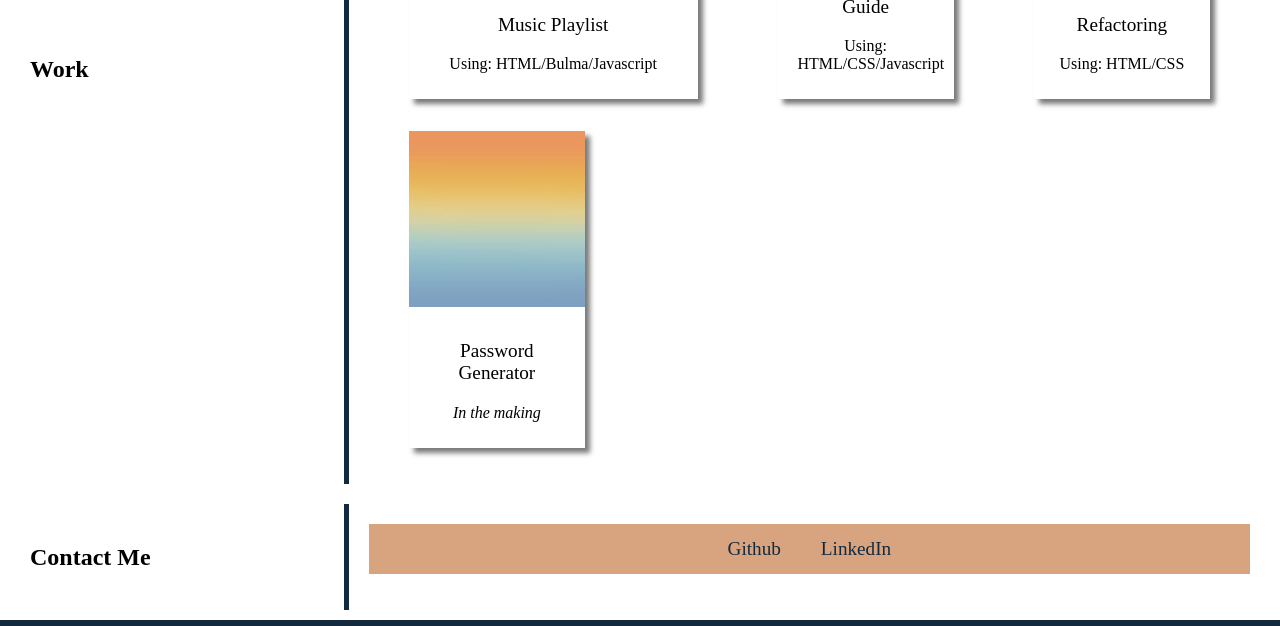
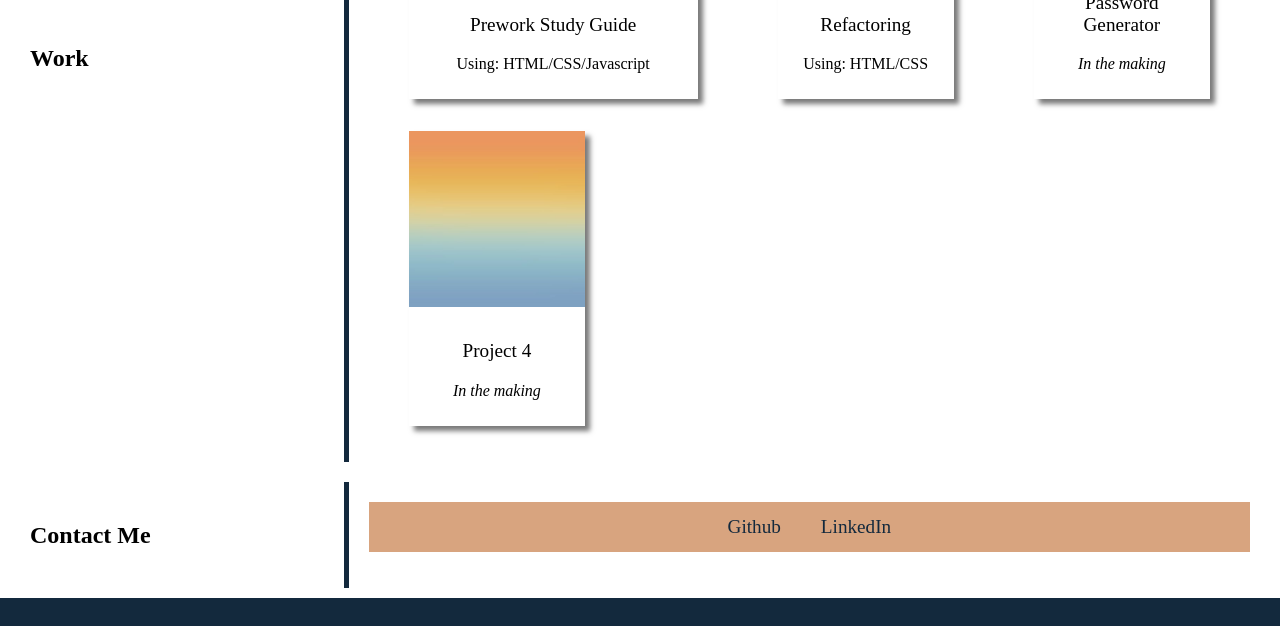
Before and after one commit to Jrodz0313/jrodz-portfolio, a plain HTML site: page index.html in a window 1280 px wide. Shown: the part 1221-1847 px from the top of the page. Drawn offline with Linux system fonts and the light colour scheme.

Commit message:
updated html

```diff
--- a/index.html
+++ b/index.html
@@ -50,16 +50,6 @@
       <section style="width:100%" class="project-section">
         <!-- used the figure tags to contain all html to then create polaroid like images in css-->
         <figure id="feature" class="polaroid">
-          <a href="https://jrodz0313.github.io/music-playlist/">
-            <img src="./assets/css/images/gradient.jpg" alt="rainbow gradient img" width="100%">
-          </a>
-          <figcaption>
-            <p class="polaroid-title">Music Playlist</p>
-            <p>Using: HTML/Bulma/Javascript</p>
-          </figcaption>
-        </figure>
-
-        <figure class="polaroid">
           <a href="https://jrodz0313.github.io/Prework-study-guide/">
             <img src="./assets/css/images/gradient.jpg" alt="rainbow gradient img" width="100%">
           </a>
@@ -87,6 +77,14 @@
           </figcaption>
         </figure>
 
+        <figure class="polaroid">
+          <img src="./assets/css/images/gradient.jpg" alt="rainbow gradient img" width="100%">
+          <figcaption>
+            <p class="polaroid-title">Project 4</p>
+            <p><em>In the making</em></p>
+          </figcaption>
+        </figure>
+
       </section>
     </div>
 
```
